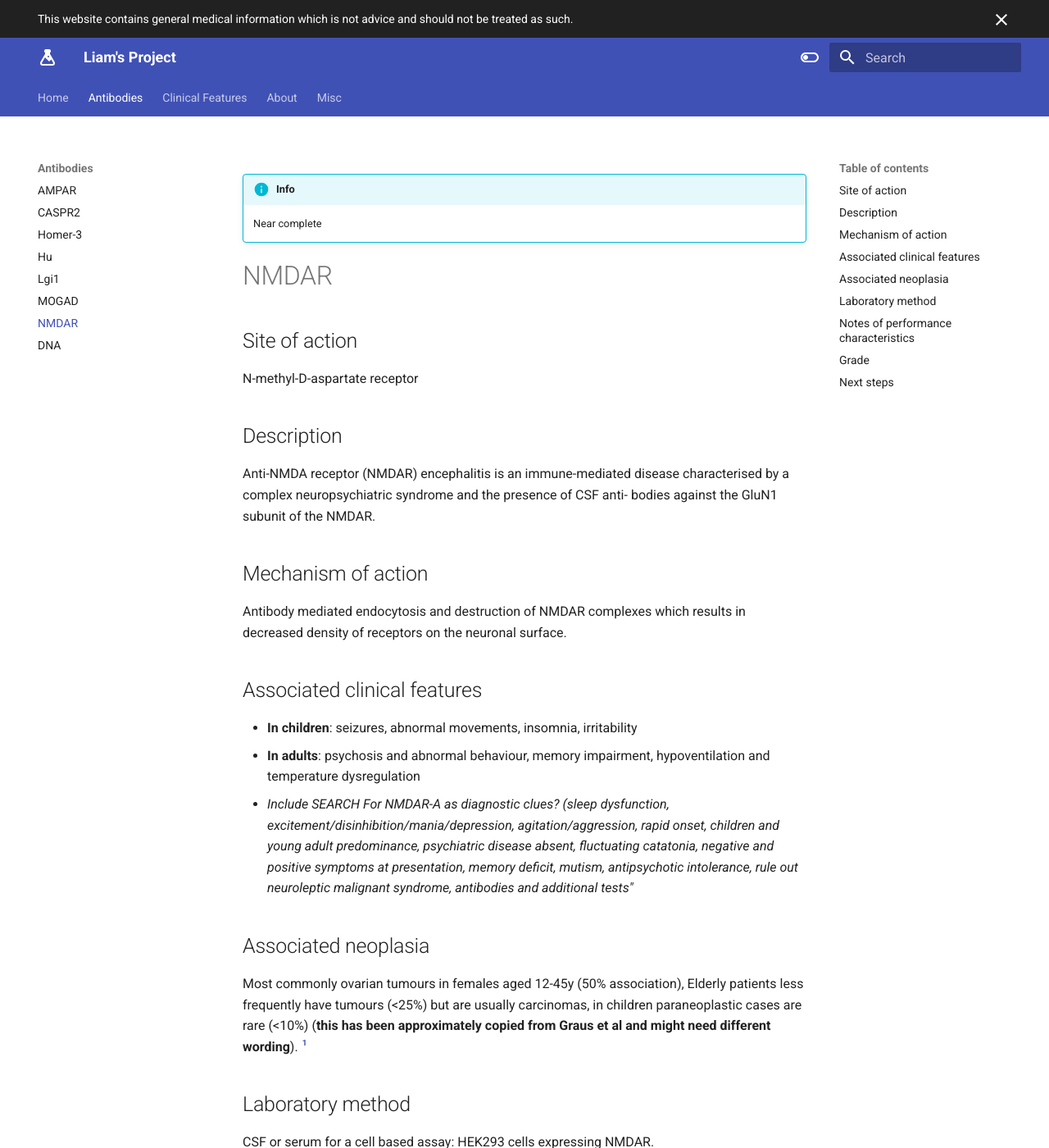
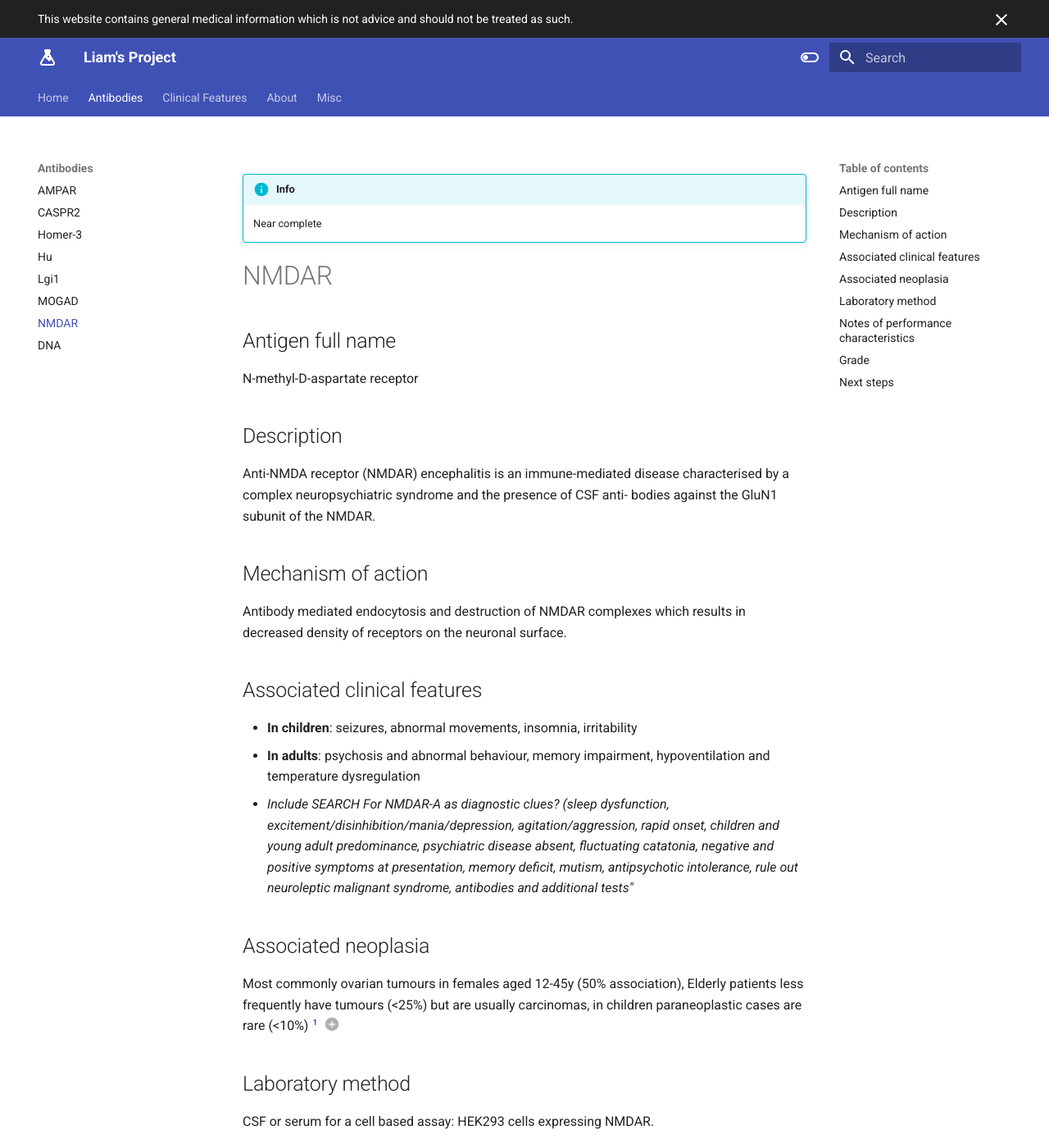
Before and after one commit to monchee/liamsproject, an MkDocs documentation site: the page built from docs/antibodies/nmdar.md, in a window 1280 px wide and 1400 px high. Shown: the whole window at 82% size. Built offline with MkDocs 1.6.1 and Material for MkDocs 9.7.7, drawn with Linux system fonts in a browser that asks for light colours; emoji names are drawn with the system emoji font; some of the changed lines change nothing that is shown.

Commit message:
Update nmdar.md

```diff
--- a/docs/antibodies/nmdar.md
+++ b/docs/antibodies/nmdar.md
@@ -18,7 +18,7 @@ tags:
 
 # NMDAR
 
-## Site of action
+## Antigen full name
 N-methyl-D-aspartate receptor
 
 ## Description
@@ -33,7 +33,10 @@ Antibody mediated endocytosis and destruction of NMDAR complexes which results i
  - *Include SEARCH For NMDAR-A as diagnostic clues? (sleep dysfunction, excitement/disinhibition/mania/depression, agitation/aggression, rapid onset, children and young adult predominance, psychiatric disease absent, fluctuating catatonia, negative and positive symptoms at presentation, memory deficit, mutism, antipsychotic intolerance, rule out neuroleptic malignant syndrome, antibodies and additional tests"*
 
 ## Associated neoplasia
-Most commonly ovarian tumours in females aged 12-45y (50% association), Elderly patients less frequently have tumours (<25%) but are usually carcinomas, in children paraneoplastic cases are rare (<10%) (**this has been approximately copied from Graus et al and might need different wording**). [^1]
+Most commonly ovarian tumours in females aged 12-45y (50% association), Elderly patients less frequently have tumours (<25%) but are usually carcinomas, in children paraneoplastic cases are rare (<10%) [^1] (1)
+{ .annotate }
+
+1.  :man_raising_hand: (this has been approximately copied from Graus et al and might need different wording). [^1]
 
 ## Laboratory method
 CSF or serum for a cell based assay: HEK293 cells expressing NMDAR.
```
